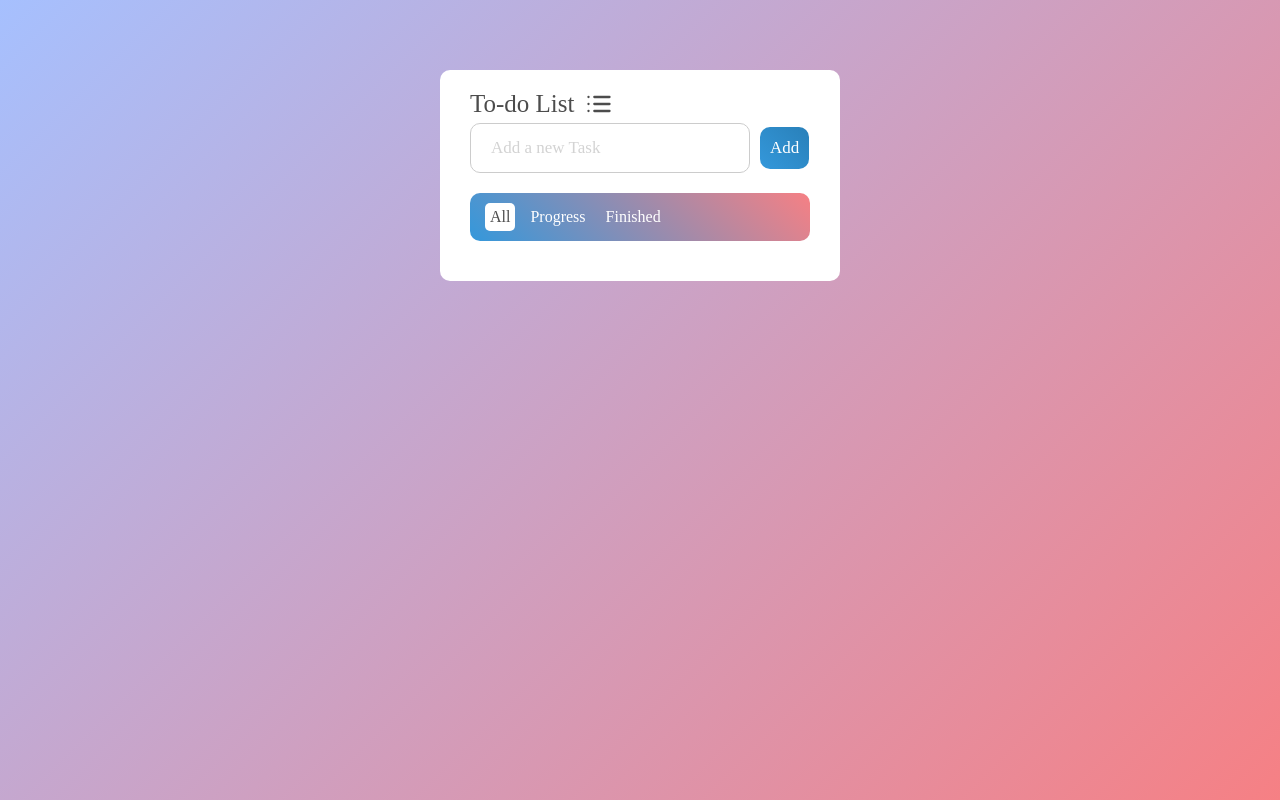
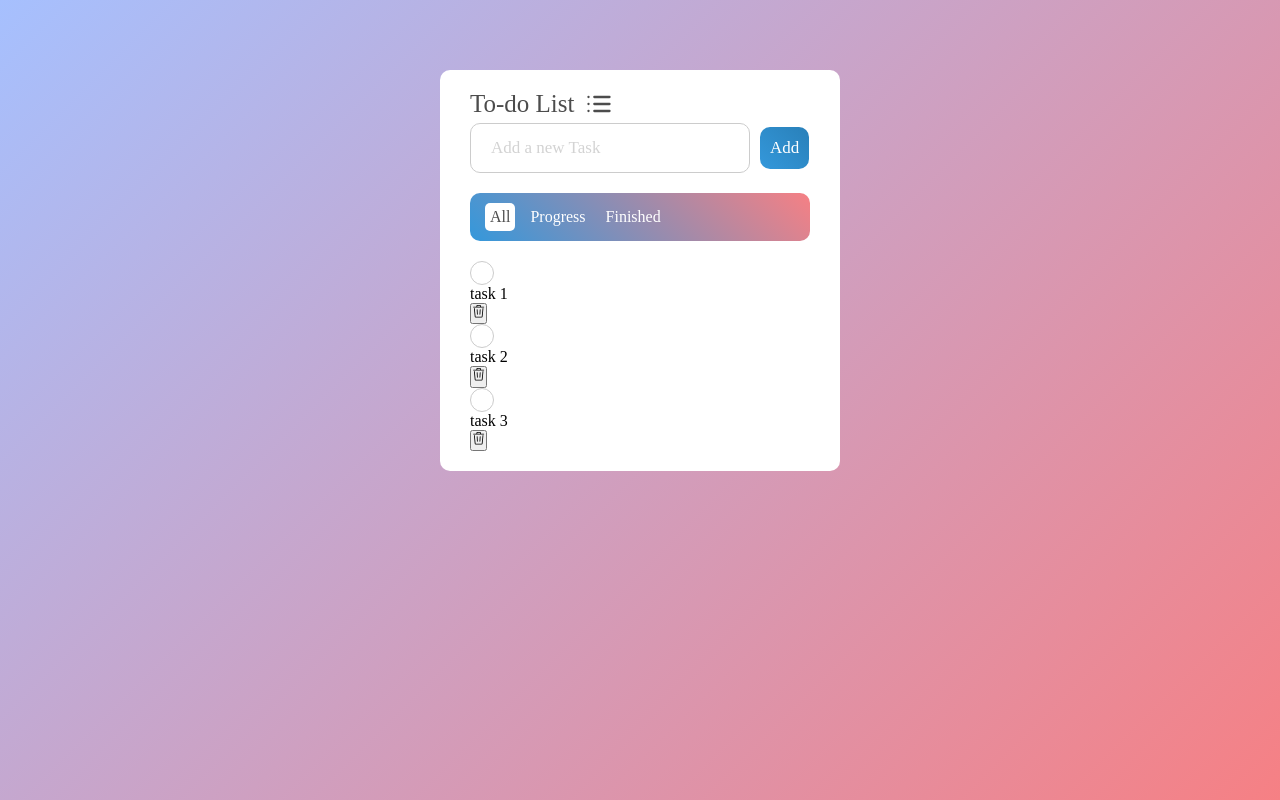
Before and after one commit to Fasel-Ergando/To-do-list-react, a React (Vite) app: page / in a window 1280 px wide. Built offline with nearby package versions, Linux system fonts and the light colour scheme.

Commit message:
Add a custom checkbox

```diff
--- a/src/App.jsx
+++ b/src/App.jsx
@@ -1,11 +1,17 @@
 import { useState } from "react";
 import AddTask from "./components/AddTask";
 import TaskFilters from "./components/TaskFilters";
+import DisplayTasks from "./components/DisplayTasks";
 import logo from "./assets/list-icon.svg";
 
 const App = () => {
   const [newTask, setNewTask] = useState("");
   const [filter, setFilter] = useState("all");
+  const [tasks, setTasks] = useState([
+    { id: 1, checked: false, item: "task 1" },
+    { id: 2, checked: false, item: "task 2" },
+    { id: 3, checked: false, item: "task 3" },
+  ]);
   const handleSubmit = (e) => {
     e.preventDefault();
   };
@@ -21,6 +27,7 @@ const App = () => {
         handleSubmit={handleSubmit}
       />
       <TaskFilters filter={filter} setFilter={setFilter} />
+      <DisplayTasks tasks={tasks} />
     </div>
   );
 };
--- /dev/null
+++ b/src/components/CustomCheckbox.jsx
@@ -0,0 +1,27 @@
+/* eslint-disable react/no-unknown-property */
+const CustomCheckbox = () => {
+  return (
+    <label className="custom-checkbox">
+      <input type="checkbox" />
+      <span className="check-mark">
+        <div className="tick-mark">
+          <svg
+            xmlns="http://www.w3.org/2000/svg"
+            viewBox="0 0 24 24"
+            width="16px"
+            height="16px"
+            fill="none"
+            stroke="#fff"
+            stroke-width="3"
+            stroke-linecap="round"
+            stroke-linejoin="round"
+          >
+            <path d="M5 12l5 5L19 7" />
+          </svg>
+        </div>
+      </span>
+    </label>
+  );
+};
+
+export default CustomCheckbox;
--- /dev/null
+++ b/src/components/DisplayTasks.jsx
@@ -0,0 +1,26 @@
+import propTypes from "prop-types";
+import Task from "./Task";
+
+const DisplayTasks = ({ tasks }) => {
+  return (
+    <div className="displayTasks">
+      {tasks.length ? (
+        tasks.map((task) => <Task key={task.id} task={task} />)
+      ) : (
+        <p className="task-empty">You have no tasks</p>
+      )}
+    </div>
+  );
+};
+
+DisplayTasks.propTypes = {
+  tasks: propTypes.arrayOf(
+    propTypes.shape({
+      id: propTypes.number.isRequired,
+      checked: propTypes.bool.isRequired,
+      item: propTypes.string.isRequired,
+    })
+  ),
+};
+
+export default DisplayTasks;
--- /dev/null
+++ b/src/components/Task.jsx
@@ -0,0 +1,27 @@
+
+import { GoTrash } from "react-icons/go";
+import CustomCheckbox from "./CustomCheckbox";
+
+import propTypes from "prop-types";
+
+const Task = ({ task }) => {
+  return (
+    <div className="task">
+      <CustomCheckbox />
+      <p>{task.item}</p>
+      <button className="delete-task">
+        <GoTrash />
+      </button>
+    </div>
+  );
+};
+
+Task.propTypes = {
+  task: propTypes.shape({
+    id: propTypes.number.isRequired,
+    checked: propTypes.bool.isRequired,
+    item: propTypes.string.isRequired,
+  }),
+};
+
+export default Task;
--- a/src/index.css
+++ b/src/index.css
@@ -103,3 +103,40 @@ body {
   color: hsl(0, 0%, 0%, 0.7);
   background-color: white;
 }
+
+.task-empty {
+  color: #2980b9;
+  text-align: center;
+  padding: 10px;
+}
+
+.custom-checkbox input[type="checkbox"] {
+  display: none;
+}
+
+.check-mark {
+  width: 24px;
+  height: 24px;
+  border-radius: 50%;
+  border: 1px solid #ccc;
+  cursor: pointer;
+  display: flex;
+  align-items: center;
+  justify-content: center;
+}
+
+.check-mark .tick-mark {
+  display: flex;
+  align-items: center;
+  justify-content: center;
+  visibility: hidden;
+}
+
+.custom-checkbox input[type="checkbox"]:checked + .check-mark {
+  background-color: #2980b9;
+  border: none;
+}
+
+.custom-checkbox input[type="checkbox"]:checked + .check-mark .tick-mark {
+  visibility: visible;
+}
```
